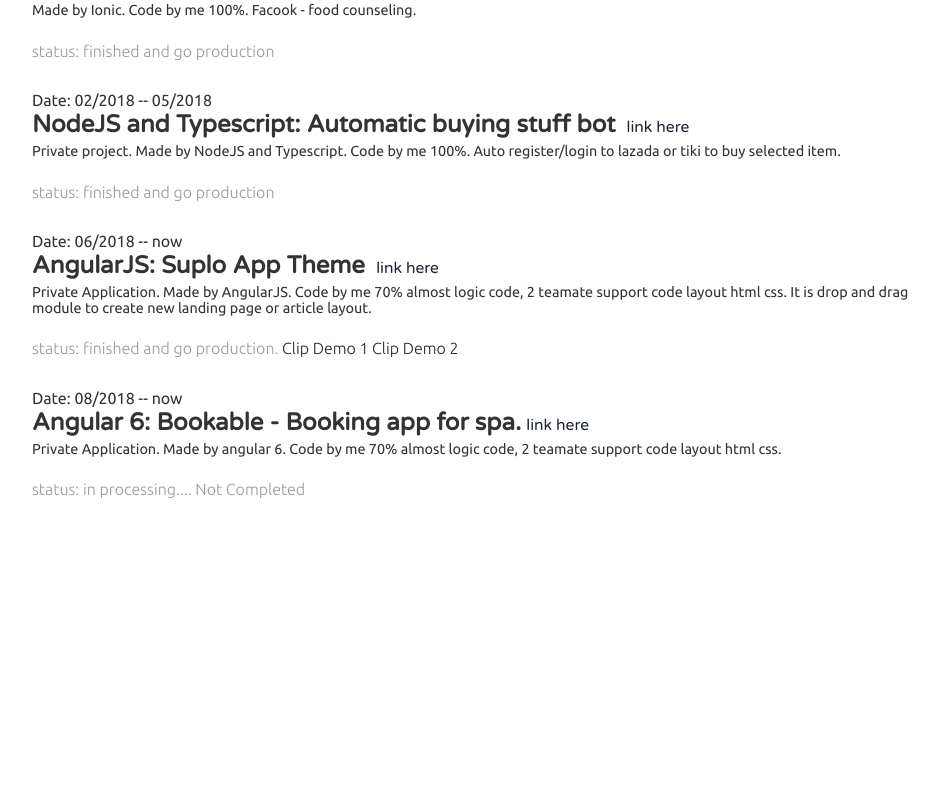
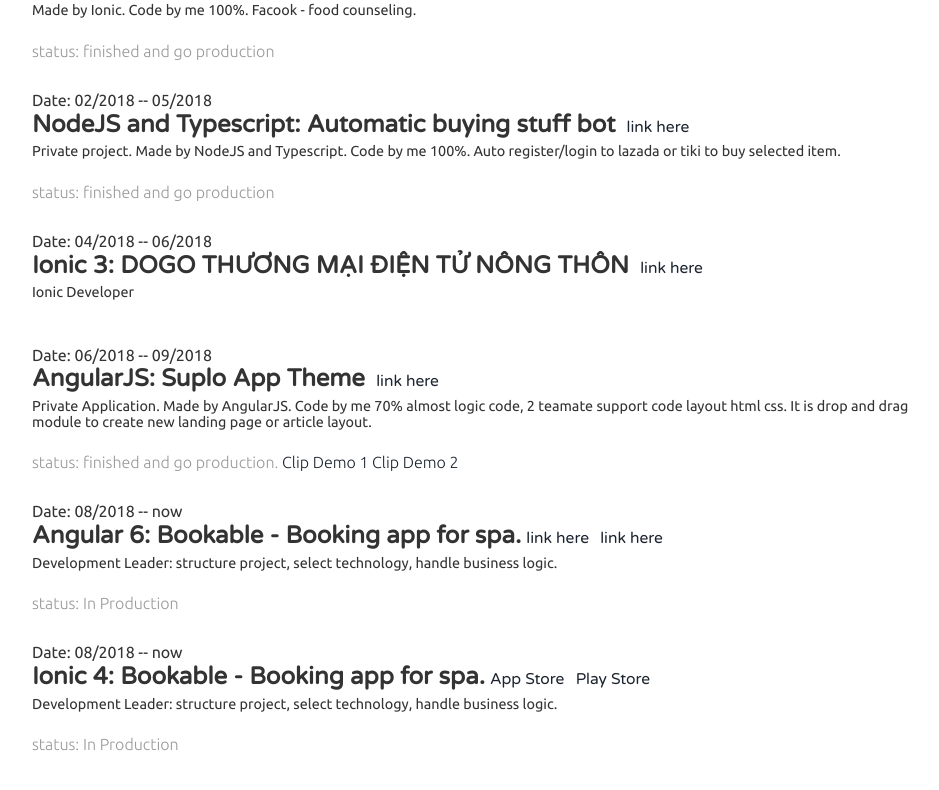
Before and after one commit to hiepxanh/hiepxanh.github.io, a plain HTML site: page index.html in a window 1280 px wide. Shown: the part 2842-3632 px from the top of the page, without its empty margins (320-1259 px from the left). Before the commit the page ends 3378 px from the top, so only its background shows below. Drawn offline with Linux system fonts and the light colour scheme.

Commit message:
Update index.html

```diff
--- a/index.html
+++ b/index.html
@@ -255,9 +255,15 @@ License URL: http://creativecommons.org/licenses/by/3.0/
          	<p>status: finished and go production</p>
 		</div>
 
+               <div class="education_details">
+			<span>Date: 04/2018 -- 06/2018</span>
+			<h4>Ionic 3: DOGO THƯƠNG MẠI ĐIỆN TỬ NÔNG THÔN <span><a href="https://www.youtube.com/watch?v=sXTk4NUTFFo">link here</a></span> </h4>
+			<h6> Ionic Developer </p>
+		</div>
+
 		<div class="education_details">
-			<span>Date: 06/2018 -- now </span>
-			<h4>AngularJS: Suplo App Theme <span><a href="https://suplo.vn/">link here</a></span> </h4>
+			<span>Date: 06/2018 -- 09/2018 </span>
+			<h4>AngularJS: Suplo App Theme <span><a href="https://www.youtube.com/watch?v=z3k2peZuN6g">link here</a></span> </h4>
 			<h6> Private Application.  Made by AngularJS. Code by me 70% almost logic code, 2 teamate support code layout html css. It is drop and drag module to create new landing page or article layout. </h6>
          	<p>status: finished and go production.<a href="https://www.youtube.com/watch?v=z3k2peZuN6g"> Clip Demo 1 </a>
 				 <a href="https://www.youtube.com/watch?v=Jx1gIcXahX4">Clip Demo 2</a>
@@ -266,9 +272,16 @@ License URL: http://creativecommons.org/licenses/by/3.0/
 
 		<div class="education_details">
 			<span>Date: 08/2018 -- now </span>
-			<h4>Angular 6: Bookable - Booking app for spa.<span><a href="https://hiepxanh.github.io/bookable-showcase/">link here</a></span> </h4>
-			<h6> Private Application. Made by angular 6. Code by me 70% almost logic code, 2 teamate support code layout html css. </h6>
-         	<p>status: in processing.... Not Completed</p>
+			<h4>Angular 6: Bookable - Booking app for spa.<span><a href="https://www.facebook.com/bookable.ca/">link here</a></span> <span><a href="https://bookable.ca/">link here</a></span></h4>
+			<h6> Development Leader: structure project, select technology, handle business logic.</h6>
+         	<p>status: In Production</p>
+		</div>
+
+               <div class="education_details">
+			<span>Date: 08/2018 -- now </span>
+			<h4>Ionic 4: Bookable - Booking app for spa.<span><a href="https://apps.apple.com/us/app/bookable/id1449448875">App Store</a></span> <span><a href="https://play.google.com/store/apps/details?id=ca.bookable.www">Play Store</a></span></h4>
+			<h6> Development Leader: structure project, select technology, handle business logic.</h6>
+         	<p>status: In Production</p>
 		</div>
 
       </div>
```
